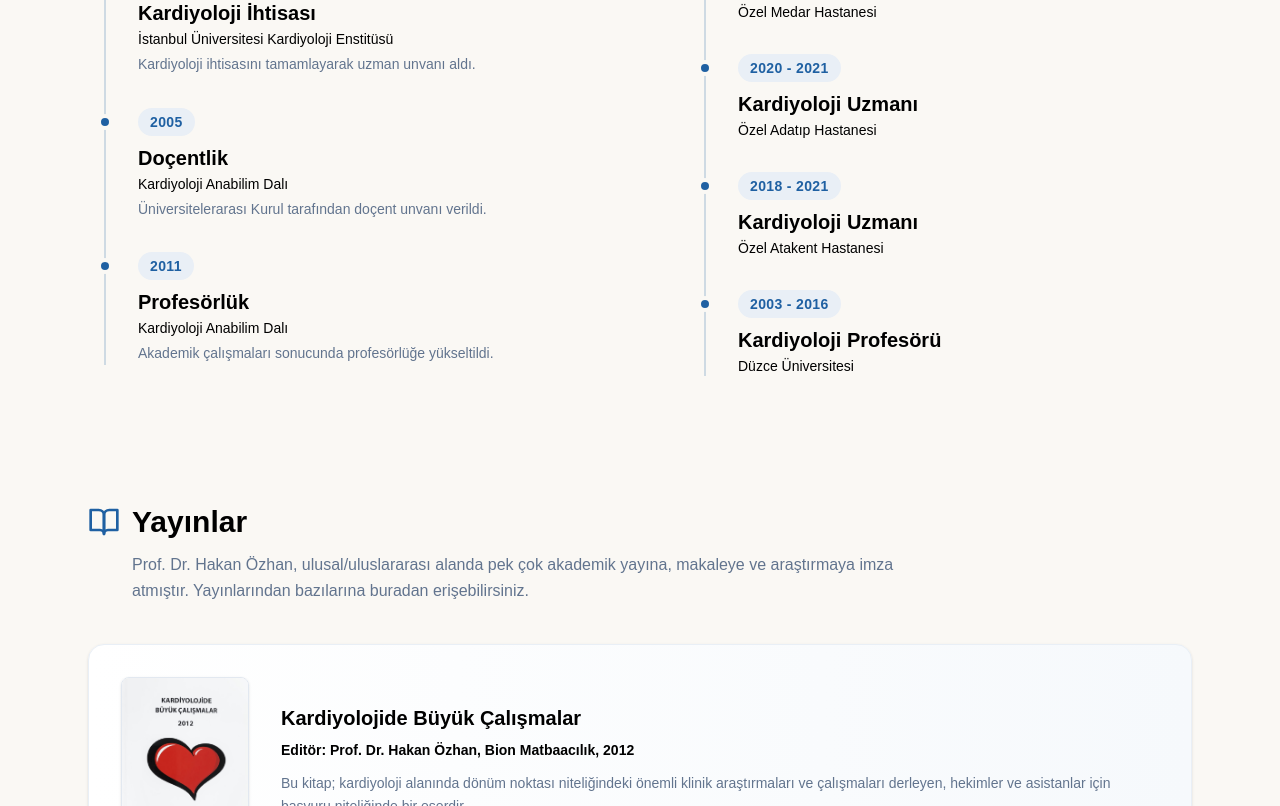
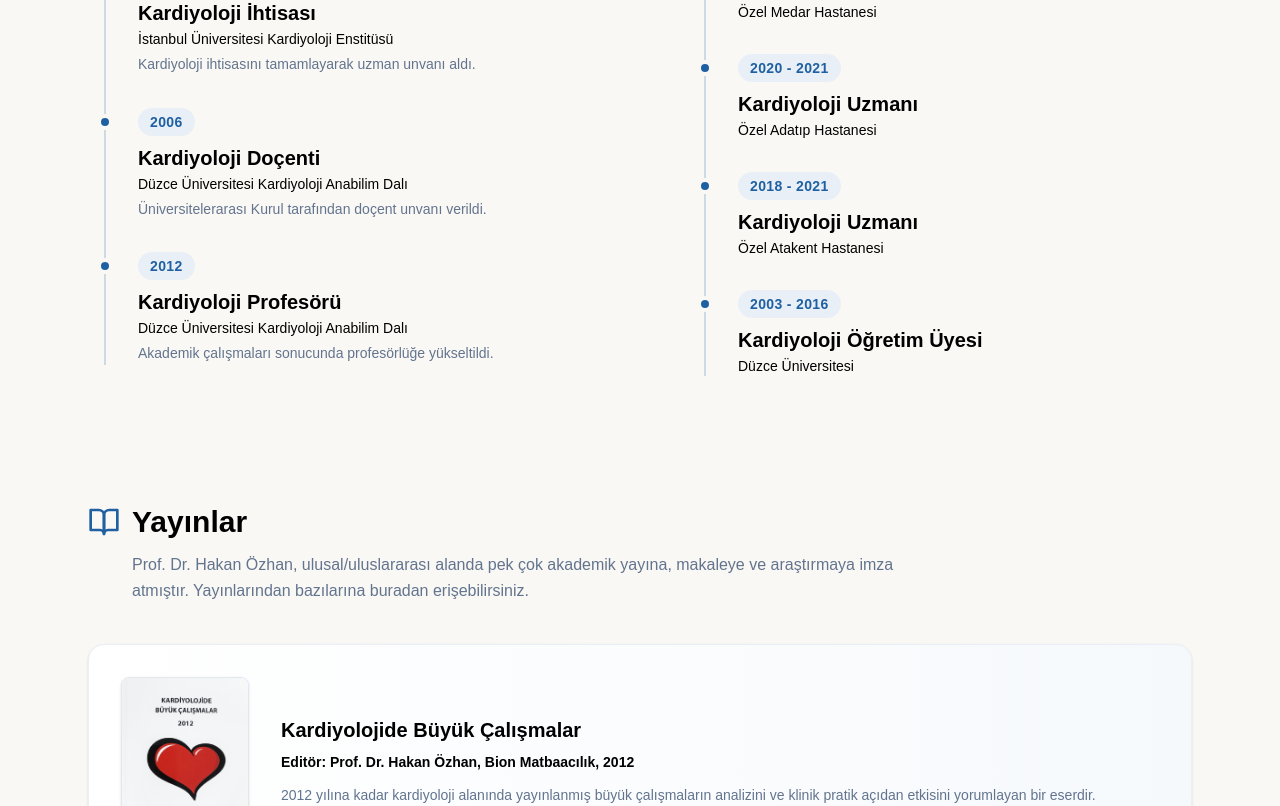
Before and after one commit to elifozhan1/Personal-Website, a Next.js app: page /ozgecmis in a window 1280 px wide. Shown: the part 754-1560 px from the top of the page. Built offline with nearby package versions, Linux system fonts and the light colour scheme.

Commit message:
Fixed wrong information

```diff
--- a/src/app/page.tsx
+++ b/src/app/page.tsx
@@ -104,7 +104,7 @@ export default function Home() {
                 "Koroner anjiyografi ve girişimsel işlemlerde uzman",
                 "100'ün üzerinde ulusal ve uluslararası akademik yayın",
                 "Kardiyoloji alanında profesör unvanı",
-                "Kişiye özel yaklaşım"
+                "Hastalık yoktur, hasta vardır düsturu ile hasta odaklı yaklaşım"
               ].map((madde, index) => (
                 <li key={index} className="flex items-start gap-3 text-slate-700 font-medium">
                   {/* Onay (Tik) İkonu */}
--- a/src/data/isletme.json
+++ b/src/data/isletme.json
@@ -34,15 +34,15 @@
       "aciklama": "Kardiyoloji ihtisasını tamamlayarak uzman unvanı aldı."
     },
     {
-      "yil": "2005",
-      "baslik": "Doçentlik",
-      "kurum": "Kardiyoloji Anabilim Dalı",
+      "yil": "2006",
+      "baslik": "Kardiyoloji Doçenti",
+      "kurum": "Düzce Üniversitesi Kardiyoloji Anabilim Dalı",
       "aciklama": "Üniversitelerarası Kurul tarafından doçent unvanı verildi."
     },
     {
-      "yil": "2011",
-      "baslik": "Profesörlük",
-      "kurum": "Kardiyoloji Anabilim Dalı",
+      "yil": "2012",
+      "baslik": "Kardiyoloji Profesörü",
+      "kurum": "Düzce Üniversitesi Kardiyoloji Anabilim Dalı",
       "aciklama": "Akademik çalışmaları sonucunda profesörlüğe yükseltildi."
     }
   ],
@@ -69,7 +69,7 @@
     },
     {
       "yil": "2003 - 2016",
-      "baslik": "Kardiyoloji Profesörü",
+      "baslik": "Kardiyoloji Öğretim Üyesi",
       "kurum": "Düzce Üniversitesi"
     }
   ],
@@ -77,7 +77,7 @@
     {
       "baslik": "Kardiyolojide Büyük Çalışmalar",
       "altBaslik": "Editör: Prof. Dr. Hakan Özhan, Bion Matbaacılık, 2012",
-      "aciklama": "Bu kitap; kardiyoloji alanında dönüm noktası niteliğindeki önemli klinik araştırmaları ve çalışmaları derleyen, hekimler ve asistanlar için başvuru niteliğinde bir eserdir.",
+      "aciklama": "2012 yılına kadar kardiyoloji alanında yayınlanmış büyük çalışmaların analizini ve klinik pratik açıdan etkisini yorumlayan bir eserdir.",
       "resim": "/kitap.jpeg"
     },
     {
```
